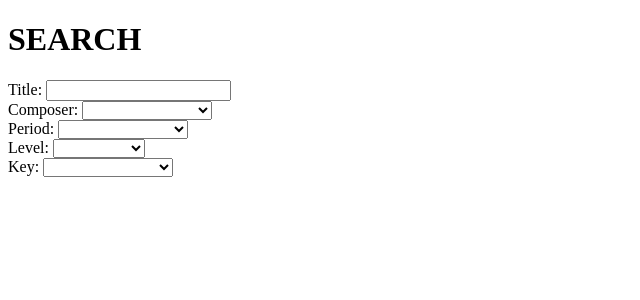
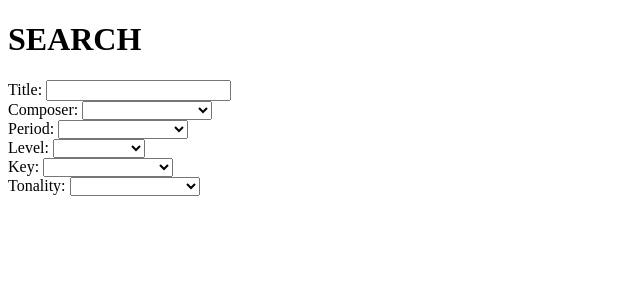
Before and after one commit to ea-lang/virtuoso, a Flask app: page /search in a window 1280 px wide. Shown: the top 300 px of the page, without its empty margins (0-640 px from the left). Run offline with Flask 2, Linux system fonts and the light colour scheme; tables that the repository leaves empty hold one stand-in row (values such as "Sample post").

Commit message:
Implemented tonality filter

```diff
--- a/model.py
+++ b/model.py
@@ -14,6 +14,7 @@
 	period = db.Column(db.String(50), nullable=True, unique=False)
 	level = db.Column(db.Integer, nullable=True, unique=False)
 	key = db.Column(db.String(50), nullable=True, unique=False)
+	tonality = db.Column(db.String(50), nullable=True, unique=False)
 
 	def __repr__(self):
 
--- a/server.py
+++ b/server.py
@@ -29,11 +29,13 @@
 	periods = db.session.query(Piece.period, db.func.count(Piece.period)).distinct(Piece.period).group_by(Piece.period).order_by(Piece.period).all()
 	levels = db.session.query(Piece.level, db.func.count(Piece.level)).distinct(Piece.level).group_by(Piece.level).order_by(Piece.level).all()
 	keys = db.session.query(Piece.key, db.func.count(Piece.key)).distinct(Piece.key).group_by(Piece.key).order_by(Piece.key).all()
+	tonalities = db.session.query(Piece.tonality, db.func.count(Piece.tonality)).distinct(Piece.tonality).group_by(Piece.tonality).order_by(Piece.tonality).all()
 
 	return render_template('search.html', composers=composers,
 											periods=periods,
 											levels=levels,
-											keys=keys)
+											keys=keys,
+											tonalities=tonalities)
 
 @app.route('/suggest')
 def suggest():
@@ -66,6 +68,7 @@
 	period = request.args.get("period")
 	level = request.args.get("level")
 	key = request.args.get("key")
+	tonality = request.args.get("tonality")
 
 	filters = []
 
@@ -99,7 +102,13 @@
 	else:
 		key = ''
 
-	results = query_constructor(title, composer, period, level, key)
+	if tonality:
+		tonality = piece.tonality
+		filters.append('tonality')
+	else:
+		tonality = ''
+
+	results = query_constructor(title, composer, period, level, key, tonality)
 
 	return render_template('suggestion_results.html', piece=piece,
 													  results=results,
@@ -114,8 +123,9 @@
 	period = request.args.get("period")
 	level = request.args.get("level")
 	key = request.args.get("key")
+	tonality = request.args.get("tonality")
 
-	query = query_constructor(title, composer, period, level, key)
+	query = query_constructor(title, composer, period, level, key, tonality)
 
 	return jsonify({'pieces_query_arr': query})
 
--- a/static/js/searchform.js
+++ b/static/js/searchform.js
@@ -1,17 +1,21 @@
 function getPieces(evt) {
-	evt.preventDefault();
 	var title = $("#title").val();
 	var composer = $("#composer").val();
 	var period = $("#period").val();
 	var level = $("#level").val();
 	var key = $("#key").val();
+	var tonality = $("#tonality").val();
 
-	var url = '/results?title=' + title
-								+ '&composer=' + composer
-								+ '&period=' + period
-								+ '&level=' + level
-								+ '&key=' + key
-	$.get(url, showPieces);
+	var data = {'title': title,
+				'composer': composer,
+				'period': period,
+				'level': level,
+				'key': key,
+				'tonality': tonality};
+
+	var url = '/results';
+
+	$.get(url, data, showPieces);
 }
 
 
@@ -36,12 +40,20 @@
 			key = piece[5];
 		}
 
+		if (piece[6] === null) {
+			var tonality = 'None';
+		}
+		else {
+			tonality = piece[6];
+		}
+
 		str += '#' + piece_id + ' <strong>' + title + '</strong>'
 				+ '<ul>'
 				+ '<li> Composer: ' + composer + '</li>'
 				+ '<li> Period: ' + period + '</li>'
 				+ '<li> Level: ' + level + '</li>'
 				+ '<li> Key: ' + key + '</li>'
+				+ '<li> Tonality: ' + tonality + '</li>'
 				+ '</ul>';
 	}
 
@@ -49,7 +61,4 @@
 }
 
 $('#title').keyup(getPieces)
-$('#composer').on('change', getPieces)
-$('#period').on('change', getPieces)
-$('#level').on('change', getPieces)
-$('#key').on('change', getPieces)
+$('.filter').on('change', getPieces)
--- a/templates/findpiecesbycomposer.html
+++ b/templates/findpiecesbycomposer.html
@@ -20,6 +20,7 @@
 	Period<input type="checkbox" name="period" value="true"><br>
 	Level<input type="checkbox" name="level" value="true"><br>
 	Key<input type="checkbox" name="key" value="true"><br>
+	Tonality<input type="checkbox" name="tonality" value="true"><br>
 
 <input type="submit">
 
--- a/templates/search.html
+++ b/templates/search.html
@@ -5,8 +5,10 @@
 
  <h1>SEARCH</h1>
  <form id="search-form" action="/results">
+
  	Title: <input type="text" id="title" name="title"><br>
- 	Composer: <select id="composer" name="composer">
+
+ 	Composer: <select id="composer" class="filter" name="composer">
  				<option selected></option>
  				{% for composer in composers %}
  		 		<option value={{ composer[0] }}>
@@ -15,7 +17,8 @@
  		 		</option>
  		 		{% endfor %}
 		 	  </select><br>
- 	Period: <select id="period" name="period">
+
+ 	Period: <select id="period" class="filter" name="period">
  				<option selected></option>
  				{% for period in periods %}
  		 		<option value={{ period[0] }}>
@@ -24,7 +27,8 @@
  		 		</option>
  		 		{% endfor %}
  		 		</select><br>
- 	Level: <select id="level" name="level">
+
+ 	Level: <select id="level" class="filter" name="level">
  				<option selected></option>
  				{% for level in levels %}
  		 		<option value={{ level[0] }}>
@@ -33,7 +37,8 @@
  		 		</option>
  		 		{% endfor %}
  		 		</select><br>
- 	Key: <select id="key" name="key">
+
+ 	Key: <select id="key" class="filter" name="key">
  				<option selected></option>
  				{% for key in keys %}
  		 		<option value={{ key[0] }}>
@@ -42,6 +47,17 @@
  		 		</option>
  		 		{% endfor %}
  		 		</select><br>
+
+	Tonality: <select id="tonality" class="filter" name="tonality">
+ 				<option selected></option>
+ 				{% for tonality in tonalities %}
+ 		 		<option value={{ tonality[0] }}>
+ 		 		{{ tonality[0] }}
+ 		 		({{ tonality[1] }} pieces)
+ 		 		</option>
+ 		 		{% endfor %}
+ 		 		</select><br>
+
  </form>
 	<br>
  <div id="results"></div>
--- a/templates/suggestion_results.html
+++ b/templates/suggestion_results.html
@@ -11,6 +11,7 @@
 	<li>Period: {{ piece.period }}</li>
 	<li>Level: {{ piece.level }}</li>
 	<li>Key: {{ piece.key }}</li>
+	<li>Tonality: {{ piece.tonality }}</li>
 </ul>
 
 Similar pieces by filters:<br>
@@ -23,6 +24,7 @@
 	<li>Period: {{ result[3] }}</li>
 	<li>Level: {{ result[4] }}</li>
 	<li>Key: {{ result[5] }}</li>
+	<li>Tonality: {{ result[6] }}</li>
 </ul>
 {% endfor %}
 
```
Also changed, not shown: functions.py (+6 -2 lines), seed.py (+8 -1 lines).
